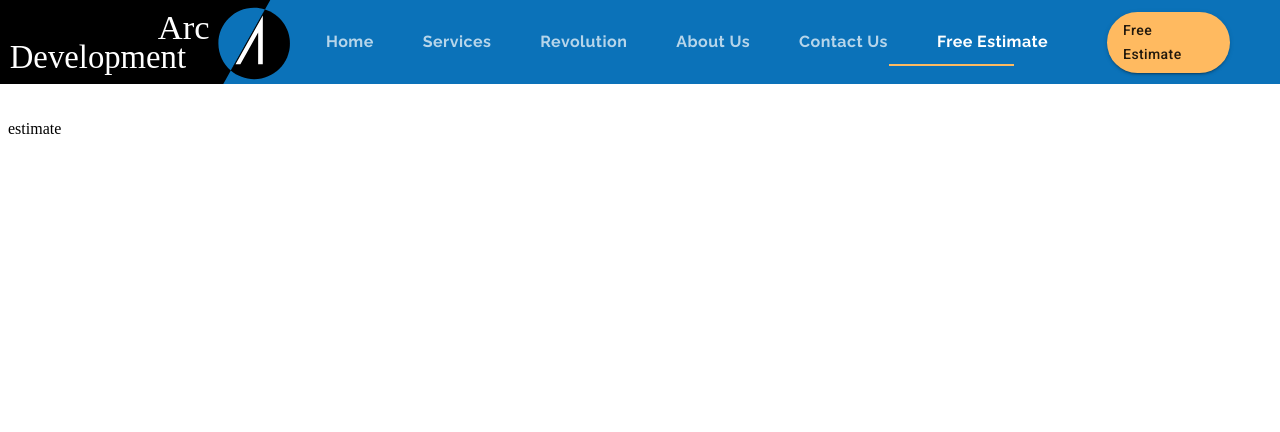
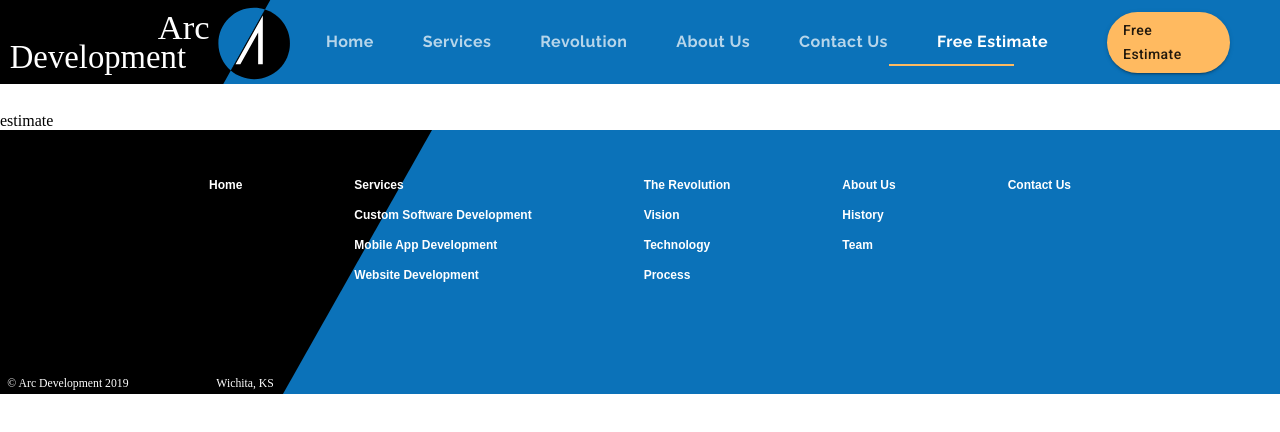
Before and after one commit to ChiruhasBobbadi/material_ui_react, a React (Create React App) app: page /estimate in a window 1280 px wide. Shown: the top 432 px of the page. Built offline with nearby package versions, Linux system fonts and the light colour scheme.

Commit message:
footer with material grid

```diff
--- a/public/index.html
+++ b/public/index.html
@@ -14,16 +14,6 @@
     />
 
 
-
-    <!--
-      Notice the use of %PUBLIC_URL% in the tags above.
-      It will be replaced with the URL of the `public` folder during the build.
-      Only files inside the `public` folder can be referenced from the HTML.
-
-      Unlike "/favicon.ico" or "favicon.ico", "%PUBLIC_URL%/favicon.ico" will
-      work correctly both with client-side routing and a non-root public URL.
-      Learn how to configure a non-root public URL by running `npm run build`.
-    -->
     <link
             rel="stylesheet"
             href="https://fonts.googleapis.com/css?family=Pacifico|Raleway:100,400,400i,700|Roboto:300,400,500,700&display=swap"
@@ -32,7 +22,7 @@
 
     <title>Arc Development</title>
 </head>
-<body>
+<body style="margin:0">
 <noscript>You need to enable JavaScript to run this app.
 </noscript>
 <div id="root"></div>
--- a/src/components/App.js
+++ b/src/components/App.js
@@ -1,8 +1,9 @@
 import React from 'react';
-import Header from './ui/header';
+import Header from './ui/Header/Header';
 import { ThemeProvider } from '@material-ui/core/styles';
-import theme from './ui/theme'
+import theme from './ui/Theme/theme'
 import {BrowserRouter,Route,Switch} from "react-router-dom";
+import Footer from "./ui/Footer/Footer";
 
 
 
@@ -22,6 +23,7 @@ function App() {
                 <Route  path='/contact' render={()=><div>contact</div>}/>
                 <Route  path='/estimate' render={()=><div>estimate</div>}/>
             </Switch>
+            <Footer/>
         </BrowserRouter>
 
 
--- /dev/null
+++ b/src/components/ui/Footer/Footer.js
@@ -0,0 +1,152 @@
+import {makeStyles, useTheme} from '@material-ui/core/styles/index';
+import React, {Fragment} from 'react';
+import footerAdornment from '../../../assets/Footer Adornment.svg';
+import Grid from '@material-ui/core/Grid';
+import {Link} from "react-router-dom";
+
+const useStyles = makeStyles(theme => ({
+    footer: {
+        backgroundColor: theme.palette.primary.main,
+        width: "100%",
+        zIndex: theme.zIndex.modal + 1
+
+
+    },
+    adornment: {
+        width: "27em",
+        verticalAlign: "bottom",
+        [theme.breakpoints.down('md')]: {
+            width: "23em",
+        },
+        [theme.breakpoints.down('xs')]: {
+            width: "19em",
+        },
+
+    },
+    mainContainer: {
+        position: "absolute"
+    }, link: {
+        color: 'white',
+        fontFamily: "arial",
+        fontSize: "0.75rem",
+        fontWeight: "bold",
+        textDecoration:"none"
+    },gridItem:{
+        margin:"3em"
+    }
+
+
+}));
+
+const Footer = () => {
+
+    const classes = useStyles();
+    const theme = useTheme();
+
+    return <Fragment>
+
+        <footer className={classes.footer}>
+
+
+            <Grid container className={classes.mainContainer} justify={"center"} spacing={2} >
+
+                <Grid  item className={classes.gridItem}>
+                    <Grid container direction={"column"} spacing={2}>
+                        <Grid item className={classes.link} component={Link} to={'/'}>
+                            Home
+                        </Grid>
+                    </Grid>
+                </Grid>
+
+
+                <Grid item className={classes.gridItem} >
+                    <Grid container direction={"column"} spacing={2}>
+                        <Grid item className={classes.link} component={Link} to={'/services'}>
+                            Services
+                        </Grid>
+
+
+
+
+                            <Grid item className={classes.link} component={Link} to={'/customsoftware'}>
+                                Custom Software Development
+                            </Grid>
+
+                            <Grid item className={classes.link} component={Link} to={'/mobileapps'}>
+                                Mobile App Development
+                            </Grid>
+
+
+                            <Grid item className={classes.link} component={Link} to={'/websites'}>
+                                Website Development
+                            </Grid>
+                    </Grid>
+                </Grid>
+
+                <Grid item className={classes.gridItem} >
+                    <Grid container direction={"column"} spacing={2}>
+                        <Grid item className={classes.link} component={Link} to={'/revolution'}>
+                            The Revolution
+                        </Grid>
+
+
+
+
+                        <Grid item className={classes.link} component={Link} to={'/revolution'}>
+                            Vision
+                        </Grid>
+
+                        <Grid item className={classes.link} component={Link} to={'/revolution'}>
+                            Technology
+                        </Grid>
+
+
+                        <Grid item className={classes.link} component={Link} to={'/revolution'}>
+                            Process
+                        </Grid>
+                    </Grid>
+                </Grid>
+
+
+
+
+                <Grid item className={classes.gridItem}>
+                    <Grid container direction={"column"} spacing={2}>
+                        <Grid item className={classes.link} component={Link} to={'/about'}>
+                            About Us
+                        </Grid>
+
+
+
+                            <Grid item className={classes.link} component={Link} to={'/about'}>
+                                History
+                            </Grid>
+
+                            <Grid item className={classes.link} component={Link} to={'/about'}>
+                                Team
+                            </Grid>
+
+
+                </Grid>
+                </Grid>
+
+                <Grid item className={classes.gridItem}>
+                    <Grid container direction={"column"} spacing={2}>
+                        <Grid item className={classes.link} component={Link} to={'/contact'}>
+                          Contact Us
+                        </Grid>
+                    </Grid>
+
+
+                </Grid>
+
+            </Grid>
+
+
+            <img src={footerAdornment} className={classes.adornment}/>
+        </footer>
+    </Fragment>
+
+
+};
+export default Footer;
--- a/src/components/ui/header.js
+++ b/src/components/ui/Header/Header.js
@@ -1,11 +1,11 @@
 import React, {Fragment, useEffect, useState} from 'react';
 import AppBar from '@material-ui/core/AppBar';
 import useScrollTrigger from '@material-ui/core/useScrollTrigger';
-import {makeStyles, useTheme} from '@material-ui/core/styles';
+
 import Toolbar from '@material-ui/core/Toolbar';
 import Tabs from '@material-ui/core/Tabs';
 import Tab from '@material-ui/core/Tab'
-import logo from '../../assets/logo.svg';
+import logo from '../../../assets/logo.svg';
 import Button from '@material-ui/core/Button';
 import {Link} from 'react-router-dom';
 import Menu from '@material-ui/core/Menu';
@@ -17,6 +17,8 @@ import MenuIcon from "@material-ui/icons/Menu";
 import List from '@material-ui/core/List';
 import ListItem from '@material-ui/core/ListItem';
 import ListItemText from '@material-ui/core/ListItemText';
+import useTheme from "@material-ui/core/styles/useTheme";
+import useStyles from "./style";
 
 
 function ElevationScroll(props) {
@@ -35,110 +37,7 @@ function ElevationScroll(props) {
     });
 }
 
-const useStyles = makeStyles(theme => ({
-    toolBarMargin: {
-        ...theme.mixins.toolbar,
-        marginBottom: "3em",
-        // using breakpoints to render conditional styles
-        [theme.breakpoints.down('md')]: {
-            marginBottom: "2em"
-        }, [theme.breakpoints.down('xs')]: {
-            marginBottom: "1em"
-        }
 
-    },
-    logo: {
-        height: "6em",
-        [theme.breakpoints.down('md')]: {
-            height: "5em"
-        }, [theme.breakpoints.down('xs')]: {
-            height: "3em"
-        }
-    },
-    tabContainer: {
-        marginLeft: "auto"
-    },
-    tab: {
-        ...theme.typography.tab,
-        minWidth: 10,
-        marginLeft: "25px"
-    },
-    estimate: {
-
-        ...theme.typography.estimate,
-        borderRadius: "50px",
-        marginRight: "50px",
-        marginLeft: "50px",
-        textDecoration: "none"
-
-
-    },
-    logoButton: {
-        padding: 0,
-        height: "6em",
-        [theme.breakpoints.down('md')]: {
-            height: "5em"
-        , zIndex:theme.zIndex.modal+1
-        }, [theme.breakpoints.down('xs')]: {
-            height: "3em", zIndex:theme.zIndex.modal+1
-        },
-
-        textDecoration: "none",
-        "&:hover": {
-            backgroundColor: "transparent"
-        },
-        zIndex:theme.zIndex.modal+1
-    },
-    Menu: {
-        backgroundColor: theme.palette.primary.main,
-        color: "white",
-        borderRadius: "0px"
-    },
-    menuItem: {
-        ...theme.typography.tab,
-        opacity: 0.7,
-        "&:hover": {
-            opacity: 1
-        },
-
-
-    },
-    menuIcon: {
-        color: "white",
-        marginLeft: "auto",
-
-    }, drawerIcon: {
-        height: "50px",
-        width: "50px"
-    },
-    drawer: {
-        backgroundColor: theme.palette.primary.main
-    },
-    drawerItem: {
-        ...theme.typography.tab,
-        color: 'white',
-        opacity: 0.8
-    },
-    drawerEstimate: {
-        backgroundColor: theme.palette.secondary.main
-    },
-    drawerItemSelected: {
-        opacity: 1
-    },
-    appBar:{
-        [theme.breakpoints.down('md')]: {
-            zIndex:theme.zIndex.modal+1
-        }
-    },
-    selectedDrawerItem:{
-        ...theme.typography.tab,
-        color: 'white',
-        opacity: 1
-
-    }
-
-
-}));
 
 const menuOptions = [{
     name: "Services",
--- /dev/null
+++ b/src/components/ui/Header/style.js
@@ -0,0 +1,108 @@
+import {makeStyles} from '@material-ui/core/styles';
+
+const useStyles = makeStyles(theme => ({
+    toolBarMargin: {
+        ...theme.mixins.toolbar,
+        marginBottom: "3em",
+        // using breakpoints to render conditional styles
+        [theme.breakpoints.down('md')]: {
+            marginBottom: "2em"
+        }, [theme.breakpoints.down('xs')]: {
+            marginBottom: "1em"
+        }
+
+    },
+    logo: {
+        height: "6em",
+        [theme.breakpoints.down('md')]: {
+            height: "5em"
+        }, [theme.breakpoints.down('xs')]: {
+            height: "4em"
+        }
+    },
+    tabContainer: {
+        marginLeft: "auto"
+    },
+    tab: {
+        ...theme.typography.tab,
+        minWidth: 10,
+        marginLeft: "25px"
+    },
+    estimate: {
+
+        ...theme.typography.estimate,
+        borderRadius: "50px",
+        marginRight: "50px",
+        marginLeft: "50px",
+        textDecoration: "none"
+
+
+    },
+    logoButton: {
+        padding: 0,
+        height: "6em",
+        [theme.breakpoints.down('md')]: {
+            height: "5em"
+            , zIndex:theme.zIndex.modal+1
+        }, [theme.breakpoints.down('xs')]: {
+            height: "4em", zIndex:theme.zIndex.modal+1
+        },
+
+        textDecoration: "none",
+        "&:hover": {
+            backgroundColor: "transparent"
+        },
+        zIndex:theme.zIndex.modal+1
+    },
+    Menu: {
+        backgroundColor: theme.palette.primary.main,
+        color: "white",
+        borderRadius: "0px"
+    },
+    menuItem: {
+        ...theme.typography.tab,
+        opacity: 0.7,
+        "&:hover": {
+            opacity: 1
+        },
+
+
+    },
+    menuIcon: {
+        color: "white",
+        marginLeft: "auto",
+
+    }, drawerIcon: {
+        height: "50px",
+        width: "50px"
+    },
+    drawer: {
+        backgroundColor: theme.palette.primary.main
+    },
+    drawerItem: {
+        ...theme.typography.tab,
+        color: 'white',
+        opacity: 0.8
+    },
+    drawerEstimate: {
+        backgroundColor: theme.palette.secondary.main
+    },
+    drawerItemSelected: {
+        opacity: 1
+    },
+    appBar:{
+        [theme.breakpoints.down('md')]: {
+            zIndex:theme.zIndex.modal+1
+        }
+    },
+    selectedDrawerItem:{
+        ...theme.typography.tab,
+        color: 'white',
+        opacity: 1
+
+    }
+
+
+}));
+
+export default useStyles;
```
Also changed, not shown: src/components/ui/Theme/theme.js (renamed from src/components/ui/theme.js).
